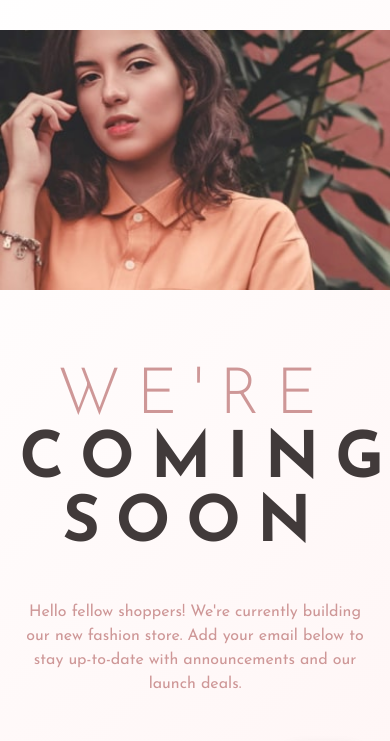
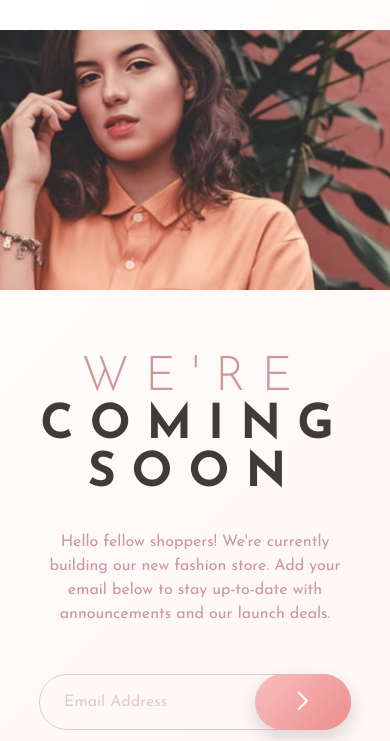
Before and after one commit to jfpccaballero/base-apparel-frontend, a plain HTML site: page index.html in a window 390 px wide. Shown: the part 87-828 px from the top of the page. Drawn offline with Linux system fonts and the light colour scheme.

Commit message:
change heading size

```diff
--- a/css/style.css
+++ b/css/style.css
@@ -101,8 +101,9 @@ span {font-weight: 300;}
     }
 }
 @media screen and (max-width: 630px) {
+    h1 { font-size: 48px; }
     .hero-mb { width: 100%;}
-    .text { padding: 2rem 5% 5rem; }
+    .text { padding: 2rem 10% 5rem; }
 }
 @media screen and (max-height: 700px) {
     .hero-dk { height: auto; }
```
